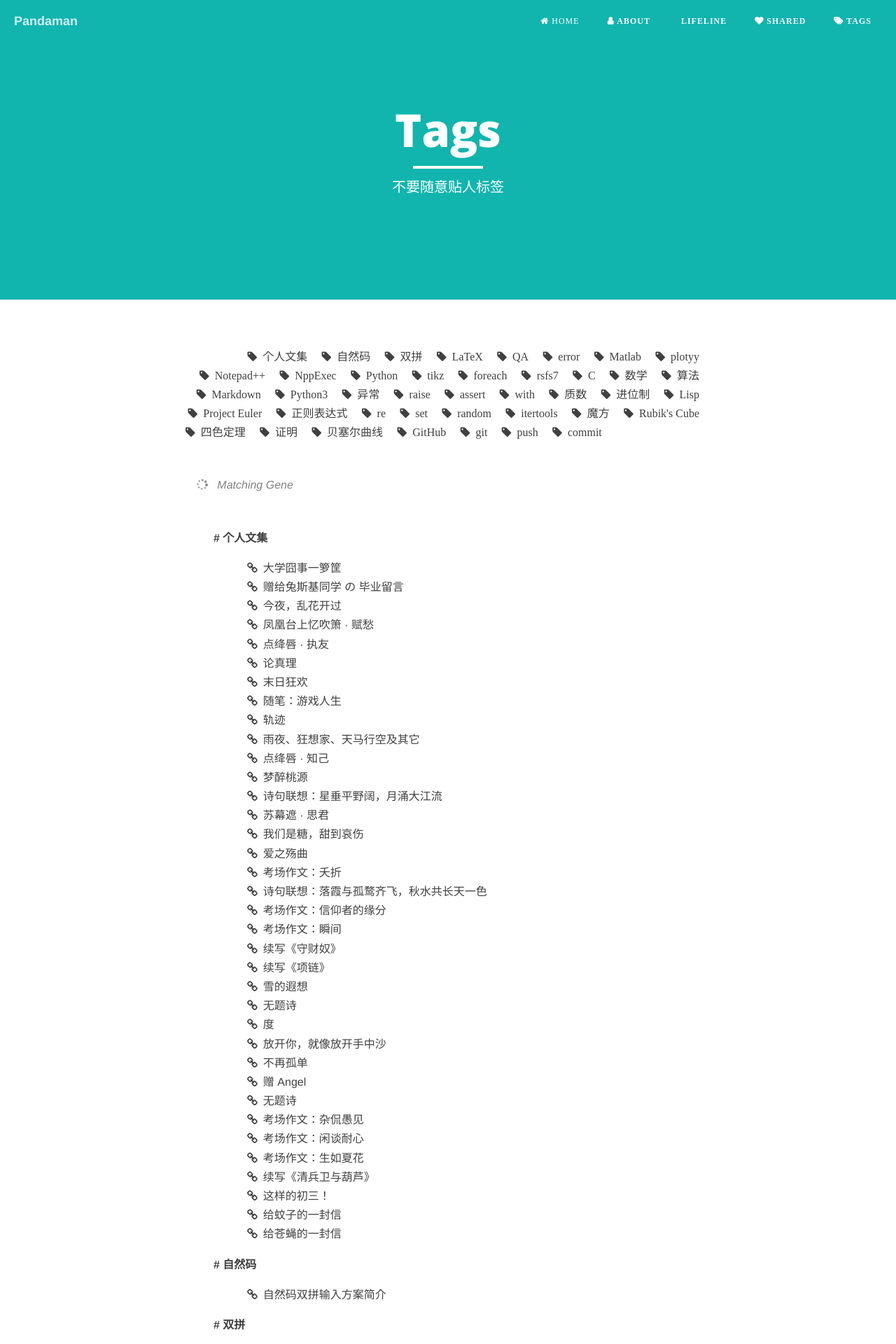
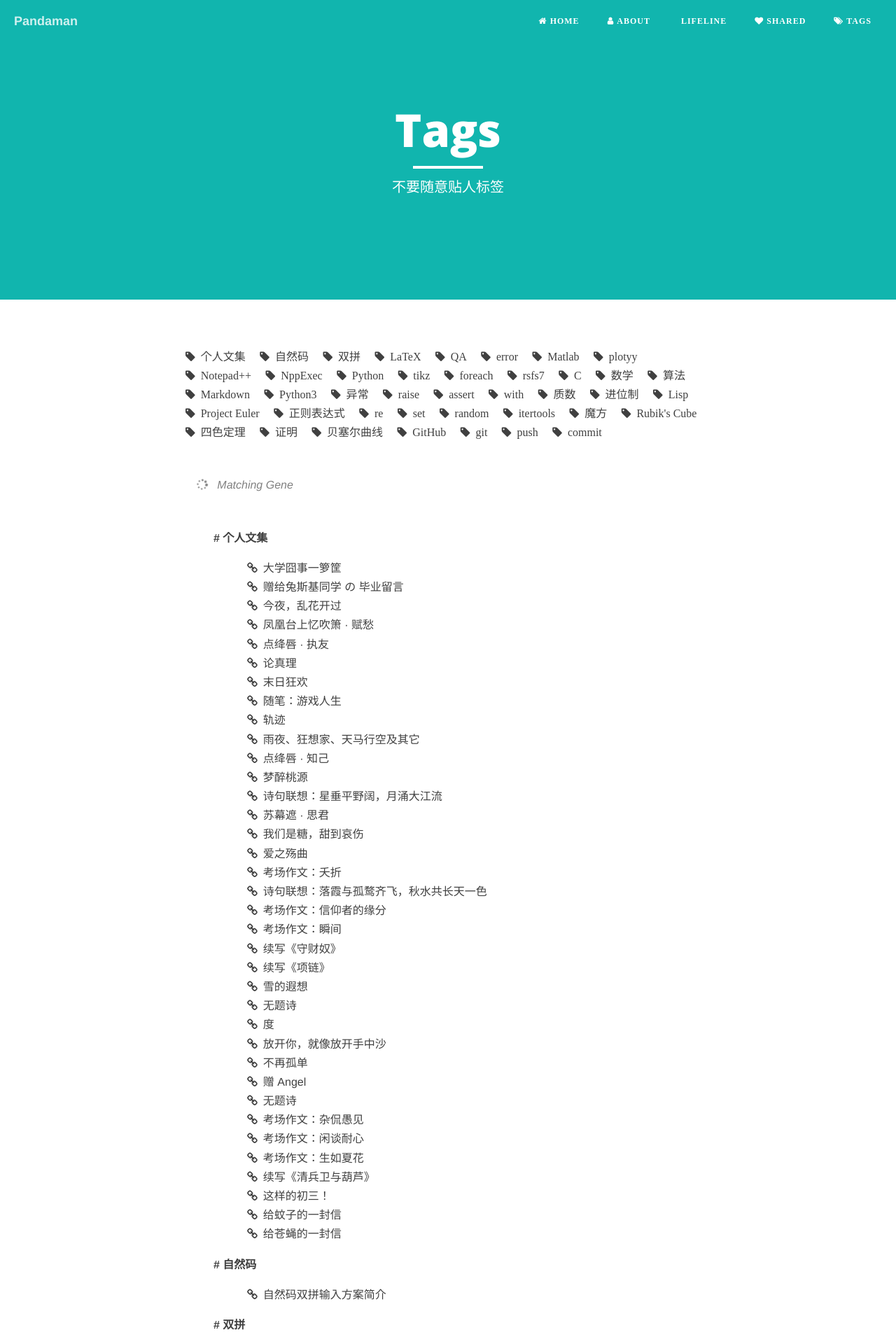
Before and after one commit to ceares/ceares.github.io, a Jekyll site: the page built from tags.md, in a window 1280 px wide. Shown: the top 1920 px of the page at 70% size. Built offline with Jekyll 4.4.1, drawn with Linux system fonts in a browser that asks for light colours; nearby versions of some CDN libraries; library files that are not in the unit come from our copies.

Commit message:
from sp3

```diff
--- a/_includes/nav.html
+++ b/_includes/nav.html
@@ -14,13 +14,13 @@
 
         <!-- Collect the nav links, forms, and other content for toggling -->
         <div class="collapse navbar-collapse" id="bs-example-navbar-collapse-1">
-            <ul class="nav navbar-nav navbar-right">
+            <ul class="nav navbar-nav navbar-right" style="font-family:rm">
                 <li>
-                    <a href="{{ site.baseurl }}/"><i class="fa fa-home">&nbsp;Home</i></a>
+                    <a href="{{ site.baseurl }}/"><i class="fa fa-home">&nbsp;</i>Home</a>
                 </li>
                 {% for page in site.pages %}{% if page.title %}
                 <li>
-					<a href="{{ page.url | prepend: site.baseurl }}" id="nav-{{ page.title }}"><i id="nav-{{ page.title }}">&nbsp;</i>{{ page.title }}</a>
+					<a href="{{ page.url | prepend: site.baseurl }}"><i id="nav-{{ page.title }}">&nbsp;</i>{{ page.title }}</a>
                 </li>
                 {% endif %}{% endfor %}
             </ul>
--- a/tags.md
+++ b/tags.md
@@ -5,7 +5,7 @@
 header-img: "img/semantic.jpg"
 ---
 
-<div id='tag_cloud' style="margin:0.5in 0em;font-weight: normal;text-align:right;text-align-last:left">
+<div id='tag_cloud' style="margin:0.5in 0em;font-weight: normal;text-align:left;text-align-last:left">
 {% for tag in site.tags %}
 <a href="#{{ tag[0] }}" title="{{ tag[0] }}" rel="{{ tag[1].size }}" style="margin-right:1em;"><i class="fa fa-tag">&nbsp;&nbsp;{{ tag[0] }}</i></a>
 {% endfor %}
```
